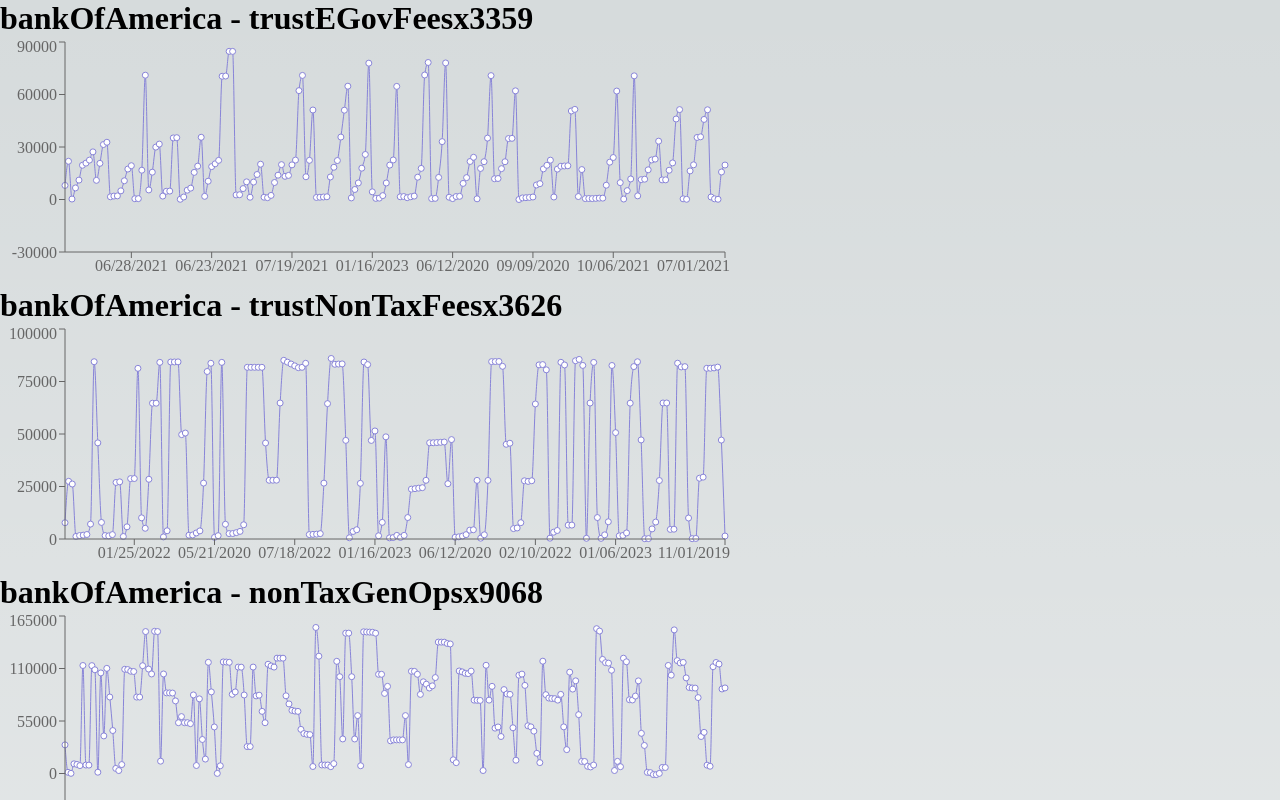
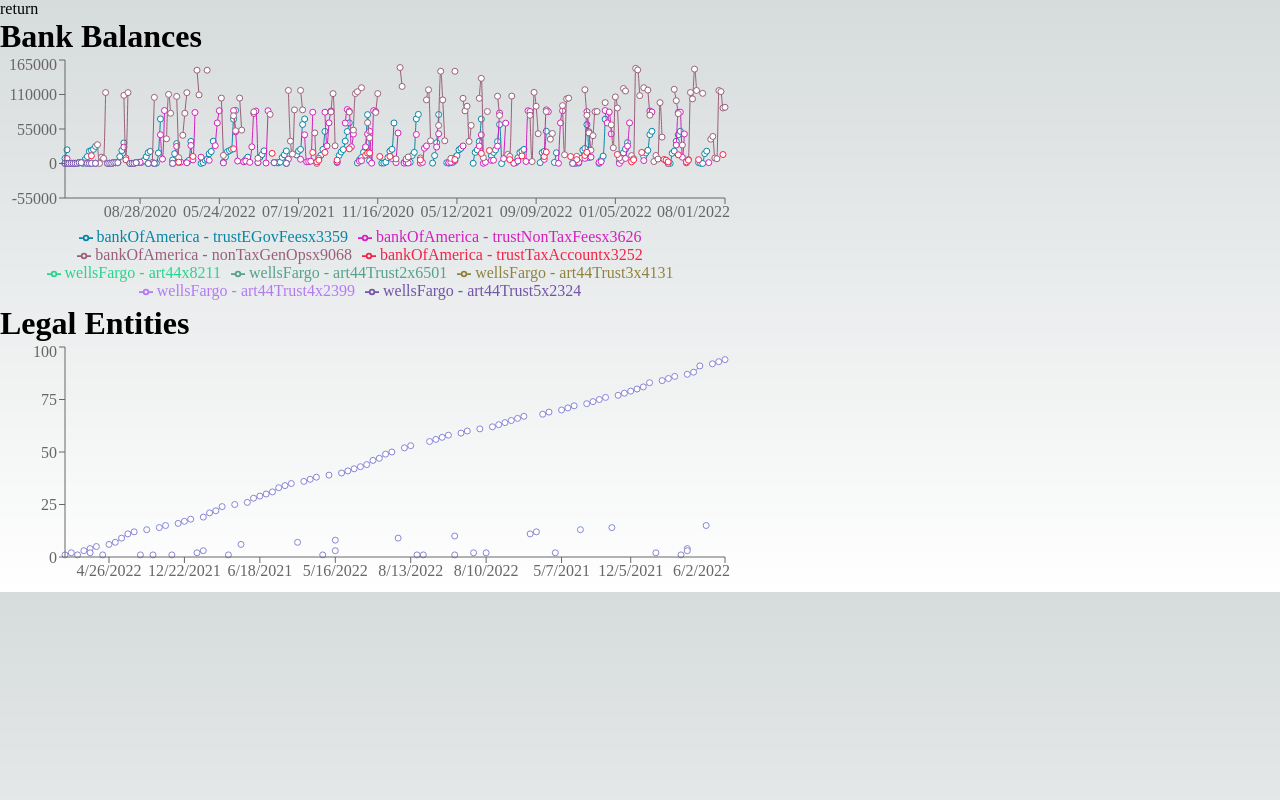
Before and after one commit to paymog/prospera-analytics, a Next.js app: page / in a window 1280 px wide. Shown: the top 800 px of the page. Built offline with nearby package versions, Linux system fonts and the light colour scheme.

Commit message:
collapse bank data into single chart

```diff
--- a/src/components/BankChart.tsx
+++ b/src/components/BankChart.tsx
@@ -1,26 +1,86 @@
-import {Line, LineChart, Tooltip, XAxis, YAxis } from "recharts"
+import {Legend, Line, LineChart, Tooltip, XAxis, YAxis} from "recharts"
 
 type BankChartProps = {
-    bankName: string,
-    accountName: string,
-    accountData: (string | number)[][]
+    bankData: Record<string, Record<string, (string | number)[][]>>
 }
+
+function stringToColour(str: string)  {
+    let hash = 0;
+    for (let i = 0; i < str.length; i++) {
+        hash = str.charCodeAt(i) + ((hash << 5) - hash);
+    }
+    let colour = '#';
+    for (let i = 0; i < 3; i++) {
+        const value = (hash >> (i * 8)) & 0xFF;
+        colour += ('00' + value.toString(16)).substr(-2);
+    }
+    return colour;
+}
+
+const collapseDailyBalanceChanges = (bankData: Record<string, Record<string, (string | number)[][]>>): Record<string, Record<string, Record<string, number>>> => {
+    const collapsedData: Record<string, Record<string, Record<string, number>>> = {}
+    for (const bank of Object.keys(bankData)) {
+        collapsedData[bank] = collapsedData[bank] || {}
+        for (const account of Object.keys(bankData[bank])) {
+            collapsedData[bank][account] = collapsedData[bank][account] || {}
+            for (const item of bankData[bank][account]) {
+                collapsedData[bank][account][item[0]] = item[1] as number
+            }
+        }
+    }
+
+    return collapsedData
+}
+
 export const BankChart = (props: BankChartProps) => {
-    const data = props.accountData.sort((a, b) => {
-        return new Date(b[0]).getDate() - new Date(a[0]).getDate()
-    }).map((item) => {
-        return {
-            date: item[0],
-            balance: item[1]
+    // turn the data into kv pairs since there may be multiple values for a given date
+    const collapsedBalances = collapseDailyBalanceChanges(props.bankData)
+
+    const knownDates: string[] = []
+    for (const bank of Object.keys(collapsedBalances)) {
+        for (const account of Object.keys(collapsedBalances[bank])) {
+            for (const date of Object.keys(collapsedBalances[bank][account])) {
+                if (!knownDates.includes(date)) {
+                    knownDates.push(date)
+                }
+            }
         }
+    }
+
+    const sortedDates = knownDates.sort((a, b) => {
+        return new Date(b).getDate() - new Date(a).getDate()
     })
+    const data = []
+    const keys: Record<string, string> = {}
+    for (const date of sortedDates) {
+        const datum: Record<string, string | number> = {date}
+        for (const bank of Object.keys(collapsedBalances)) {
+            for (const account of Object.keys(collapsedBalances[bank])) {
+                const key = `${bank} - ${account}`
+                if (!keys[key]) {
+                    keys[key] = stringToColour(key)
+                }
+                datum[key] = collapsedBalances[bank][account][date]
+            }
+        }
+        data.push(datum)
+    }
+
+
     return (<div>
-        <h1>{props.bankName} - {props.accountName}</h1>
+        <h1>Bank Balances</h1>
         <LineChart width={730} height={250} data={data}>
-            <Line type="monotone" dataKey="balance" stroke="#8884d8"/>
+            {
+                Object.entries(keys).map(([key,color] ) => {
+                    return <Line type="monotone" dataKey={key} stroke={color} key={key} hide={false}/>
+                })
+            }
             <XAxis dataKey="date"/>
-            <YAxis />
+            <YAxis/>
             <Tooltip/>
+            <Legend onClick={() => {
+            }
+            }/>
         </LineChart>
 
     </div>)
--- a/src/components/LegalEntityChart.tsx
+++ b/src/components/LegalEntityChart.tsx
@@ -35,10 +35,6 @@
             datum[type] = accumulator[type]
         }
         data.push(datum)
-        data.push({
-            date,
-            count: accumulator
-        })
     }
 
     if (data.length <= 3) {
--- a/src/pages/index.tsx
+++ b/src/pages/index.tsx
@@ -28,15 +28,16 @@
             </Head>
             <div style={{overflow: "hidden"}}>
                 <div>
-                    {
+                    return <BankChart bankData={bankBalances}/>
+                    {/*{*/}
 
-                        Object.entries(bankBalances).map(([bankName, account]) => {
-                            return Object.entries(account).map(([accountName, accountData], index) => {
-                                return <BankChart bankName={bankName} accountName={accountName}
-                                                  accountData={accountData} key={index}/>
-                            })
-                        })
-                    }
+                    {/*    Object.entries(bankBalances).map(([bankName, account]) => {*/}
+                    {/*        return Object.entries(account).map(([accountName, accountData], index) => {*/}
+                    {/*            return <BankChart bankName={bankName} accountName={accountName}*/}
+                    {/*                              accountData={accountData} key={index}/>*/}
+                    {/*        })*/}
+                    {/*    })*/}
+                    {/*}*/}
                 </div>
                 <div>
                     <LegalEntityChart legalEntities={legalEntities} />
```
